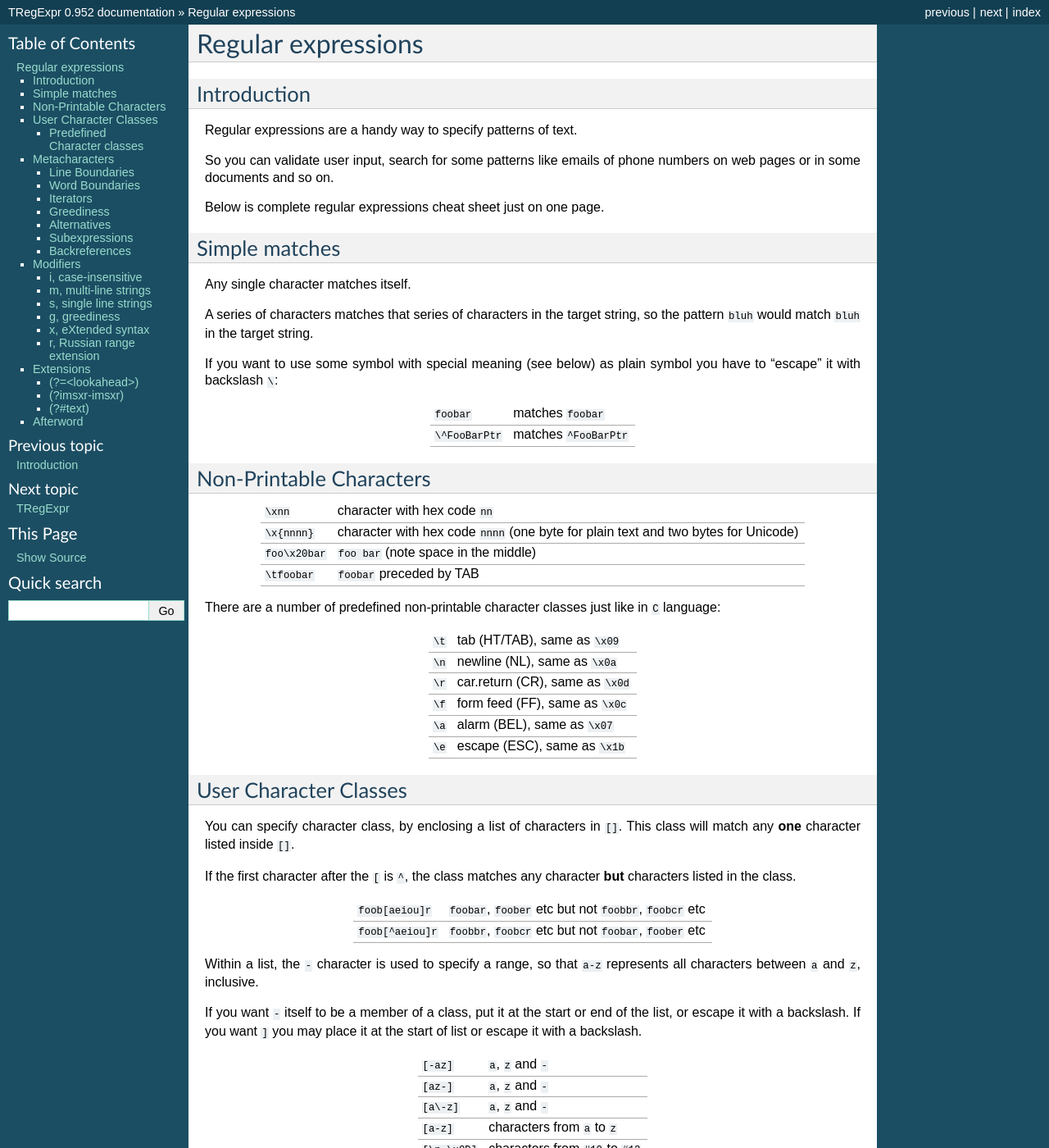
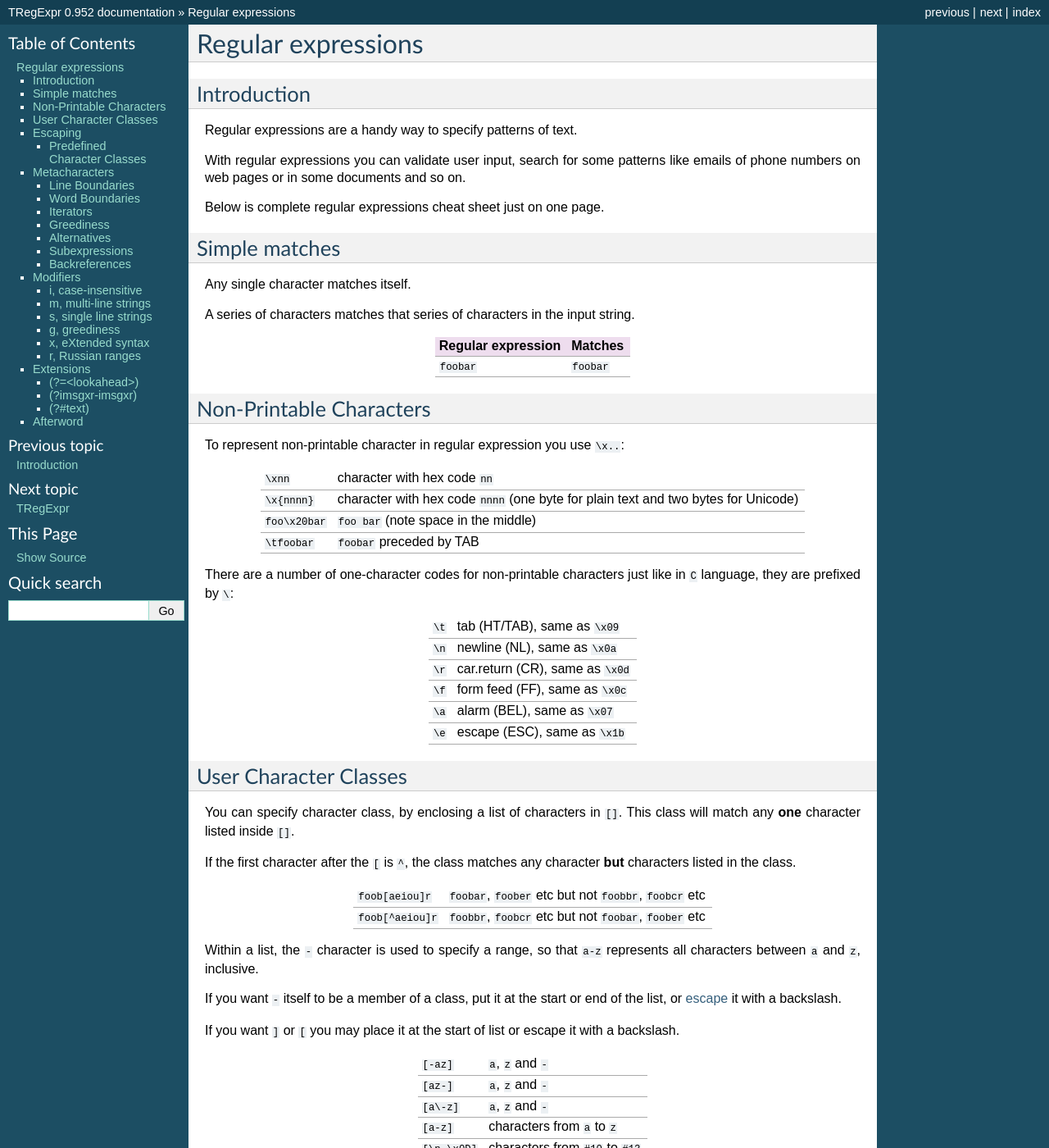
Before and after one commit to andgineer/TRegExpr, a Sphinx documentation site: the page built from docs/regular_expressions.rst, in a window 1280 px wide and 1400 px high. Shown: the whole window at 82% size. Built offline with Sphinx 7.4.7, drawn with Linux system fonts in a browser that asks for light colours; some of the changed text lies outside the part shown.

Commit message:
docs proof-reading

```diff
--- a/docs/regular_expressions.rst
+++ b/docs/regular_expressions.rst
@@ -7,8 +7,9 @@
 Regular expressions are a handy way to specify patterns of
 text.
 
-So you can validate user input, search for some patterns like
-emails of phone numbers on web pages or in some documents and so on.
+With regular expressions you can validate user input, search for some
+patterns like emails of phone numbers on web pages or in some documents
+and so on.
 
 Below is complete regular expressions cheat sheet just on one page.
 
@@ -17,20 +18,19 @@
 
 Any single character matches itself.
 
-A series of characters matches that series of characters in the target
-string, so the pattern ``bluh`` would match ``bluh`` in the target
+A series of characters matches that series of characters in the input
 string.
 
-If you want to use some symbol with special meaning (see below) as plain
-symbol you have to "escape" it with backslash ``\``:
-
-=============== ======================
-``foobar``      matches ``foobar``
-``\^FooBarPtr`` matches ``^FooBarPtr``
-=============== ======================
+================== ======================
+Regular expression Matches
+================== ======================
+``foobar``         ``foobar``
+================== ======================
 
 Non-Printable Characters
 ------------------------
+
+To represent non-printable character in regular expression you use ``\x..``:
 
 ============== ====================================================================================
 ``\xnn``       character with hex code ``nn``
@@ -39,8 +39,8 @@
 ``\tfoobar``   ``foobar`` preceded by TAB
 ============== ====================================================================================
 
-There are a number of predefined non-printable character classes
-just like in ``C`` language:
+There are a number of one-character codes for non-printable characters
+just like in ``C`` language, they are prefixed by ``\``:
 
 ======== ==========================================================================
 ``\t``   tab (HT/TAB), same as ``\x09``
@@ -69,8 +69,10 @@
 ``a-z`` represents all characters between ``a`` and ``z``, inclusive.
 
 If you want ``-`` itself to be a member of a class, put it at the start
-or end of the list, or escape it with a backslash. If you want ``]`` you
-may place it at the start of list or escape it with a backslash.
+or end of the list, or `escape <#escape>`__ it with a backslash.
+
+If you want ``]`` or ``[`` you may place it at the start of list or escape it
+with a backslash.
 
 ============= ==================================
 ``[-az]``     ``a``, ``z`` and ``-``
@@ -80,8 +82,27 @@
 ``[\n-\x0D]`` characters from ``#10`` to ``#13``
 ============= ==================================
 
-Predefined Character classes
+.. _escape:
+
+Escaping
+--------
+
+If you want to use some character ``\`` in regular expression just
+prefix it with ``\``, like that: ``\\``.
+
+In fact you can ``escape`` with ``\`` any character that has special meaning
+in regular expressions.
+
+=============== ======================
+``\^FooBarPtr`` ``^FooBarPtr``
+``\[a\]``       ``[a]``
+=============== ======================
+
+Predefined Character Classes
 ~~~~~~~~~~~~~~~~~~~~~~~~~~~~
+
+There are a number of predefined character classes that save your
+typing - you do not specify them by hand and can just use them.
 
 ======     =========================================
 ``\w``     an alphanumeric character (including ``_``)
@@ -92,7 +113,8 @@
 ``\S``     a non space
 ======     =========================================
 
-You may use ``\w``, ``\d`` and ``\s`` within `user character classes <User Character Classes_>`_.
+You may use ``\w``, ``\d`` and ``\s`` within
+`user character classes <User Character Classes_>`_.
 
 =============== =====================================================================================
 ``foob\dr``     ``foob1r``, ``foob6r`` and so on but not ``foobar``, ``foobbr`` and so on
@@ -112,9 +134,7 @@
 Metacharacters
 --------------
 
-Metacharacters are special characters which are the essence of Regular
-Expressions. There are different types of metacharacters, described
-below.
+Metacharacters are the essence of regular expressions.
 
 Line Boundaries
 ~~~~~~~~~~~~~~~
@@ -122,7 +142,7 @@
 If you want mathematically correct description look at
 `www.unicode.org <http://www.unicode.org/unicode/reports/tr18/>`__.
 
-Below is simple and short version.
+Here is simplified version.
 
 ============= ================================================
 ``^``         start of line
@@ -136,14 +156,13 @@
 ``foob.r``    ``foobar``, ``foobbr``, ``foob1r`` and so on
 ============= ================================================
 
-The ``^`` metacharacter by default match the
-beginning of the input string, the ``$`` at the
-end.
+``^`` metacharacter by default match the
+beginning of the input string. ``$`` - the end.
 
 You may, however, wish to treat a string as a multi-line text,
 so ``^`` will match after any line separator within the string,
 and ``$`` will match before any line separator. You can do this by
-switching ``On`` the `modifier /m <#m>`_.
+switching `modifier /m <#m>`_.
 
 Note that there is no empty line within the sequence ``\x0D\x0A``.
 
@@ -162,9 +181,10 @@
 switch ``Off`` the `modifier /s <#s>`_, then
 ``.`` won’t match line separators inside the string.
 
-Note that ``^.*$`` (an empty line pattern) does not match the empty
-string within the sequence ``\x0D\x0A``, but matches the empty string
-within the sequence ``\x0A\x0D``.
+Note that ``^.*$`` does not match a string between ``\x0D\x0A``,
+because this is unbreakable line separator.
+But it matches the empty string within the sequence ``\x0A\x0D`` because
+this is just wrong order to be treated as line separator.
 
 .. note::
     `TRegExpr <tregexpr.html>`__
@@ -340,28 +362,30 @@
 Modifiers
 ---------
 
-Modifiers are for changing behaviour of ``TRegExpr``.
+Modifiers are for changing behaviour of regular expressions.
 
-There are two ways to set up modifiers:
+You can set modifiers globally in your system or change inside the the
+regular expression using the `(?imsxr-imsxr) <#inlinemodifiers>`_.
 
-1)
-Embed within the regular expression using
-the `(?imsxr-imsxr) <#inlinemodifiers>`_.
+.. note::
+    `TRegExpr <tregexpr.html>`__
 
-2)
-Assign to appropriate ``TRegExpr`` property
-(`Modifier* <tregexpr.html#modifierstr>`__. The
-default values for new instances of TRegExpr object defined in `global
-variables <tregexpr.html#global-constants>`_. For example global variable
-``RegExprModifierX`` defines default value for ``ModifierX`` property.
+    To change modifiers use
+    `ModifierStr <tregexpr.html#modifierstr>`__
+    or appropriate ``TRegExpr`` properties
+    `Modifier* <tregexpr.html#modifieri>`__.
+
+    The default values are defined in `global
+    variables <tregexpr.html#global-constants>`_. For example global variable
+    ``RegExprModifierX`` defines default value for ``ModifierX`` property.
 
 .. _i:
 
 i, case-insensitive
 ~~~~~~~~~~~~~~~~~~~
 
-Case-insensitive pattern matching (using installed in you system
-locale settings), see also
+Case-insensitive. Use installed in you system
+locale settings, see also
 `InvertCase <tregexpr.html#invertcase>`__.
 
 .. _m:
@@ -394,10 +418,11 @@
 
 `TRegExpr <index.html>`__ only modifier.
 
-Switching it ``Off`` you’ll switch all following
-operators into non-greedy mode. So, if
-modifier ``/g`` is ``Off`` then ``+`` works as ``+?``, ``*`` as ``*?`` and
-so on.
+Switching it ``Off`` you’ll switch
+`iterators <#iterator>`__ into `non-greedy <#greedy>`__ mode.
+
+So, if modifier ``/g`` is ``Off`` then ``+`` works as ``+?``,
+``*`` as ``*?`` and so on.
 
 By default this modifier is ``On``.
 
@@ -432,8 +457,8 @@
 
 .. _r:
 
-r, Russian range extension
-~~~~~~~~~~~~~~~~~~~~~~~~~~
+r, Russian ranges
+~~~~~~~~~~~~~~~~~
 
 `TRegExpr <index.html>`__ only modifier.
 
@@ -443,10 +468,10 @@
 Big and small Russian characters are in separated ranges, this is the same
 as with English characters but nevertheless I wanted some short form.
 
-With this extension instead of ``[а-яА-ЯёЁ]`` you can write ``[а-Я]`` if
+With this modifier instead of ``[а-яА-ЯёЁ]`` you can write ``[а-Я]`` if
 you need all Russian characters.
 
-When the extension is ``On``:
+When the modifier is ``On``:
 
 ======= =======================================
 ``а-я`` chars from ``а`` to ``я`` and ``ё``
@@ -464,29 +489,42 @@
 (?=<lookahead>)
 ~~~~~~~~~~~~~~~
 
-``Look ahead`` assertion. It checks input for the regular expression ``<look-ahead>``,
-but do not capture it.
+``Look ahead`` assertion. It checks input for the regular expression
+``<look-ahead>``, but do not capture it.
 
-In many cases you can replace ``look ahead`` with
-`Sub-expression <#subexpression>`_ and just ignore what will be
-captured in this subexpression.
+.. note::
+    `TRegExpr <tregexpr.html>`__
 
-For example ``(blah)(?=foobar)(blah)`` is the same as ``(blah)(foobar)(blah)``.
-But in the latter version you have to exclude the middle sub-expression
-manually - use ``Match[1] + Match[3]`` and ignore ``Match[2]``.
+    Look-ahead is not implemented in TRegExpr.
 
-This is just not so convenient as in the former version where you can use
-whole ``Match[0]`` because captured by ``look ahead`` part would not be
-included in the regular expression match.
+    In many cases you can replace ``look ahead`` with
+    `Sub-expression <#subexpression>`_ and just ignore what will be
+    captured in this subexpression.
+
+    For example ``(blah)(?=foobar)(blah)`` is the same as ``(blah)(foobar)(blah)``.
+    But in the latter version you have to exclude the middle sub-expression
+    manually - use ``Match[1] + Match[3]`` and ignore ``Match[2]``.
+
+    This is just not so convenient as in the former version where you can use
+    whole ``Match[0]`` because captured by ``look ahead`` part would not be
+    included in the regular expression match.
 
 .. _inlinemodifiers:
 
-(?imsxr-imsxr)
-~~~~~~~~~~~~~~
+(?imsgxr-imsgxr)
+~~~~~~~~~~~~~~~~
 
-You may use it into r.e. for modifying modifiers by the fly. If this
-construction inlined into subexpression, then it effects only into this
-subexpression
+You may use it inside regular expression for modifying modifiers by the fly.
+
+This can be especially handy because it has local scope in a regular
+expression. It affects only that part of regular expression that follows
+``(?imsgxr-imsgxr)`` operator.
+
+And if it's inside subexpression it will
+affect only this subexpression - specifically the part of the subexpression
+that follows after the operator. So in ``((?i)Saint)-Petersburg`` it affects
+only subexpression ``((?i)Saint)`` so it will match ``saint-Petersburg``
+but not ``saint-petersburg``.
 
 ============================= ==================================================
 ``(?i)Saint-Petersburg``      ``Saint-petersburg`` and ``Saint-Petersburg``
@@ -498,7 +536,9 @@
 (?#text)
 ~~~~~~~~
 
-A comment, the text is ignored. Note that the comment is closed by
+A comment, the text is ignored.
+
+Note that the comment is closed by
 the nearest ``)``, so there is no way to put a literal ``)`` in
 the comment.
 
```
Also changed, not shown: other parts of docs/regular_expressions.rst (+2 -0 lines), 11 other files.
